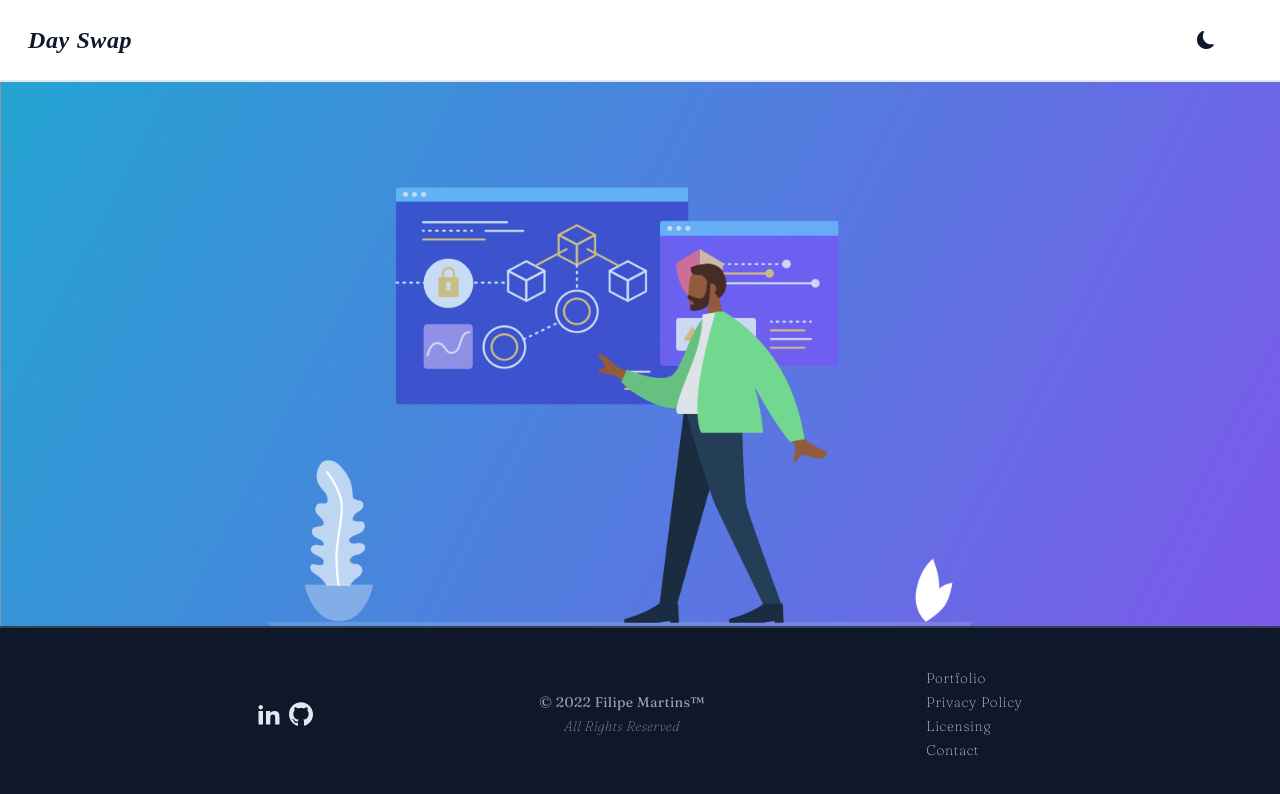
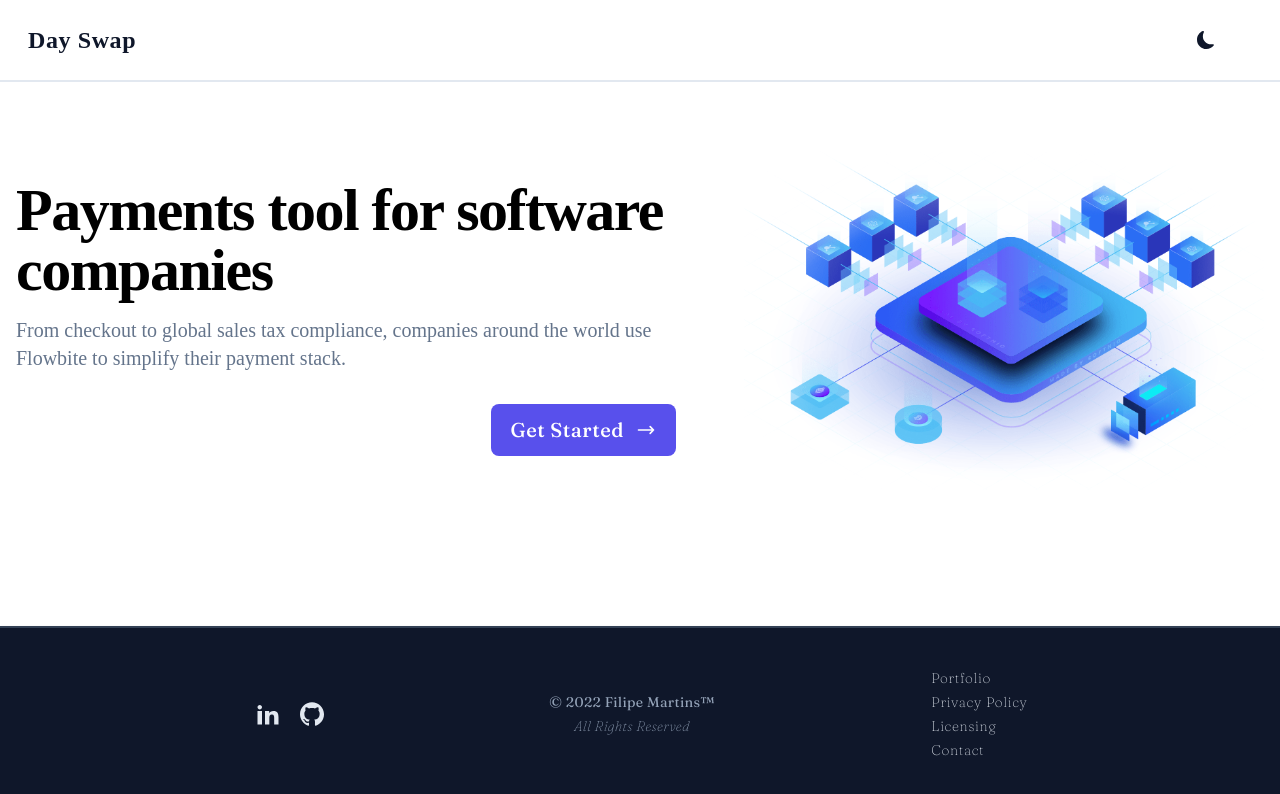
Before and after one commit to Filigs/crypto-mockup, a Next.js app: page / in a window 1280 px wide. Shown: the top 794 px of the page. Built offline with nearby package versions, Linux system fonts and the light colour scheme; a web font is replaced by a local one.

Commit message:
landing component done

```diff
--- a/components/footer.js
+++ b/components/footer.js
@@ -2,7 +2,7 @@ import Socials from "./footer/socials";
 
 export default function Footer() {
   return (
-    <footer className="fixed min-w-full max-w-full inset-x-0 bottom-0 p-4 lg:p-8 bg-slate-900 shadow md:flex md:items-center dark:bg-slate-900 border-t-2 border-x-0 border-b-0 border-slate-700 transition-transform duration-300">
+    <footer className="fixed lg:fixed min-w-full max-w-full inset-x-0 bottom-0 p-4 lg:p-8 bg-slate-900 shadow md:flex md:items-center dark:bg-slate-900 border-t-2 border-x-0 border-b-0 border-slate-700 transition-transform duration-300">
       <div className="flex flex-row flex-wrap w-full items-center mt-3 text-sm lg:text-md text-slate-200 font-normal font-sans sm:mt-0 transition-transform duration-300 tracking-wider gap-4 justify-center lg:justify-evenly px-4 py-2 ">
         <div className="flex flex-col gap-1 text-center lg:text-center items-center order-3 lg:order-2 transition-transform duration-300 justify-evenly">
           <p className="text-sm text-start lg:text-md text-slate-400 dark:text-slate-400 transition-transform duration-300 tracking-wide font-normal font-serif">
--- a/components/index/landing.js
+++ b/components/index/landing.js
@@ -1,15 +1,37 @@
 import Image from "next/image";
 import herobg from "/public/herobg.png";
+import { HiOutlineArrowNarrowRight } from "react-icons/hi";
 
 export default function LandingPage() {
   return (
-    <div>
-      <Image
-        src={herobg}
-        layout="responsive"
-        alt="Blockchain Technology background"
-        placeholder="blur"
-      />
-    </div>
+    <section className="bg-white dark:bg-slate-900 ">
+      <div className="grid max-w-screen-xl px-4 py-8 mx-auto lg:gap-8 xl:gap-0 lg:py-16 lg:grid-cols-12 transition-transform duration-300">
+        <div className="mr-auto place-self-center lg:col-span-7 text-center lg:text-start items-center transition-transform duration-300">
+          <h1 className="max-w-2xl mb-4 text-4xl font-extrabold tracking-tight leading-none md:text-5xl xl:text-6xl dark:text-white">
+            Payments tool for software companies
+          </h1>
+          <p className="max-w-2xl mb-6 font-light text-slate-500 lg:mb-8 md:text-lg lg:text-xl dark:text-slate-400">
+            From checkout to global sales tax compliance, companies around the
+            world use Flowbite to simplify their payment stack.
+          </p>
+          <p className="lg:text-end">
+            <button className="inline-flex font-serif items-center justify-center px-5 py-3 mr-3 text-lg lg:text-xl font-medium rounded-lg text-white bg-indigo-600 hover:bg-indigo-800 focus:ring-4 focus:ring-indigo-300 dark:focus:ring-indigo-900 tracking-wide">
+              <span className="mr-3">{"Get Started "} </span>
+              <span>
+                <HiOutlineArrowNarrowRight />
+              </span>
+            </button>
+          </p>
+        </div>
+        <div className="order-first lg:order-last lg:mt-0 lg:col-span-5 lg:flex">
+          <Image
+            src={herobg}
+            alt="Blockchain Technology background"
+            placeholder="empty"
+            className="transition-transform duration-300"
+          />
+        </div>
+      </div>
+    </section>
   );
 }
--- a/components/navbar.js
+++ b/components/navbar.js
@@ -6,7 +6,7 @@ export default function NavBar() {
     <nav className="bg-transparent dark:bg-slate-900 shadow-sm border-b-2 border-x-0 border-t-0 border-slate-200 dark:border-slate-700 transition-transform duration-300 px-2 lg:p-3 inset-x-0">
       <div className="flex flex-row flex-wrap justify-between items-center px-4 py-2 transition-transform duration-300">
         <div className="text-slate-900 dark:text-white">
-          <span className="self-center text-xl md:text-2xl font-semibold whitespace-nowrap font-mono italic transition-transform duration-300 tracking-wide">
+          <span className="self-center text-xl md:text-2xl font-bold whitespace-nowrap transition-transform duration-300 tracking-wide">
             Day Swap
           </span>
         </div>
--- a/pages/_document.js
+++ b/pages/_document.js
@@ -19,7 +19,7 @@ class myDocument extends Document {
           />
           <Script src="..\node_modules\flowbite\dist\flowbite.js" />
         </Head>
-        <body className="bg-white dark:bg-slate-900 antialiased">
+        <body className="bg-white dark:bg-slate-900 font-sans antialiased">
           <Main />
           <NextScript />
         </body>
--- a/pages/index.js
+++ b/pages/index.js
@@ -18,9 +18,9 @@ export default function Home() {
       </Head>
       <main>
         <NavBar />
-        <div>
+        <section>
           <LandingPage />
-        </div>
+        </section>
       </main>
 
       <Footer />
--- a/tailwind.config.js
+++ b/tailwind.config.js
@@ -5,6 +5,7 @@ module.exports = {
   content: [
     "./pages/**.js",
     "./components/**.js",
+    "./components/**/**.js",
     "./node_modules/flowbite-react/**/*.js",
     "./node_modules/flowbite/**/*.js",
     "./public/**/*.html",
```
Also changed, not shown: public/herobg.png.
